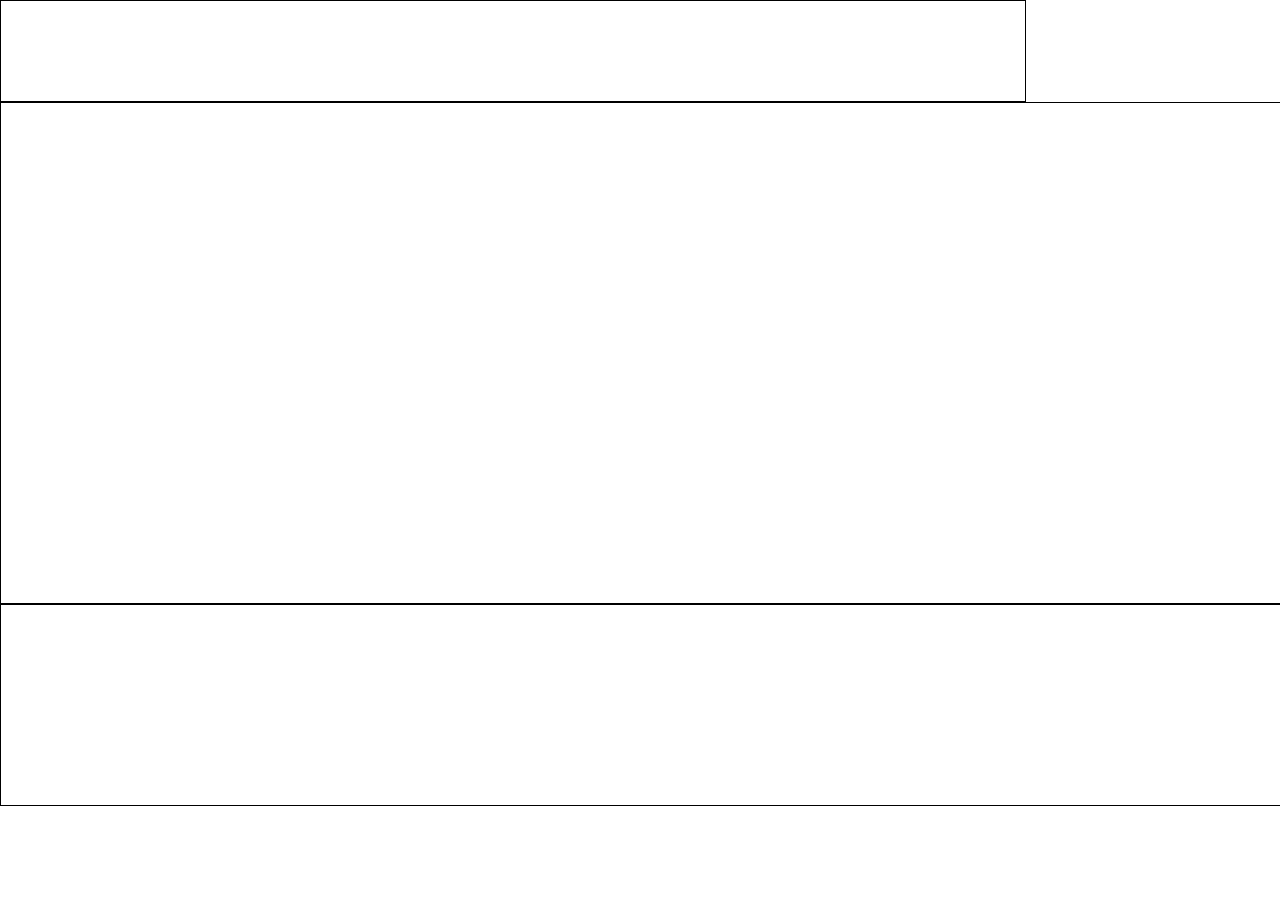
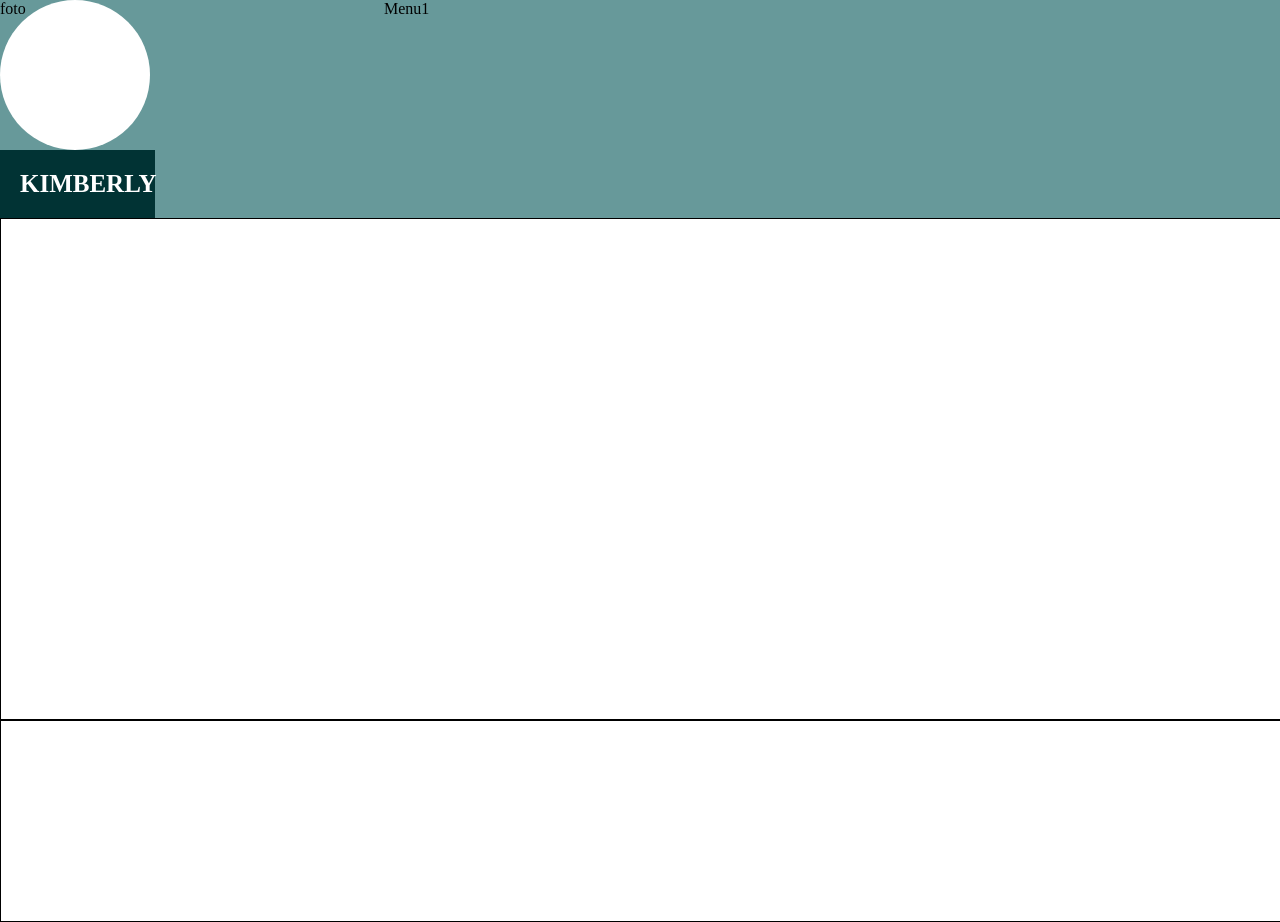
Before and after one commit to kim4000/mi-proyecto-1-2023, a plain HTML site: page index.html in a window 1280 px wide. Before the commit the page ends 806 px from the top, so only its background shows below. Drawn offline with Linux system fonts and the light colour scheme.

Commit message:
primer proyrcto

```diff
--- a/css/estilo.css
+++ b/css/estilo.css
@@ -3,9 +3,9 @@
     margin: 0;
 }
 #cabeceraContenido{
-    width: 80%;
-    height: 100px;
-    border: 1px solid black;
+    width: 100%;
+    background-color: #67999A;
+    display: flex;
 }
 #cuerpoContenido{
     width: 100%;
@@ -17,3 +17,24 @@ footer{
     height: 200px;
     border: 1px solid black;
 }
+#cabeceraImagenNombre{
+flex: 30%;
+}
+#cabeceraMenu{
+flex: 70%;
+}
+#imagenNombreRedondo{
+    width: 150px ;
+    height: 150px ;
+    background-color: white ;
+    border-radius: 75px ;
+}
+#nombreRectangulo{
+background-color: #013334;
+width: 30%;
+padding: 20px;
+color: white;
+font-size: 25px;
+text-transform: uppercase;
+font-weight: bold;
+}
--- a/index.html
+++ b/index.html
@@ -9,8 +9,14 @@
 <body>
  <!-- aqui colocamos el div del menu cabecera-->
    <div id="cabeceraContenido">
+<div id="cabeceraImagenNombre">
+    <div id="imagenNombreRedondo">foto</div>
+    <div id="nombreRectangulo">kimberly</div>
+</div>
+<div id="cabeceraMenu">Menu1
+</div>
 
-   </div>
+</div>
 <!-- aqui colocamos el cuerpo del index-->
 <div id="cuerpoContenido">
 
```
